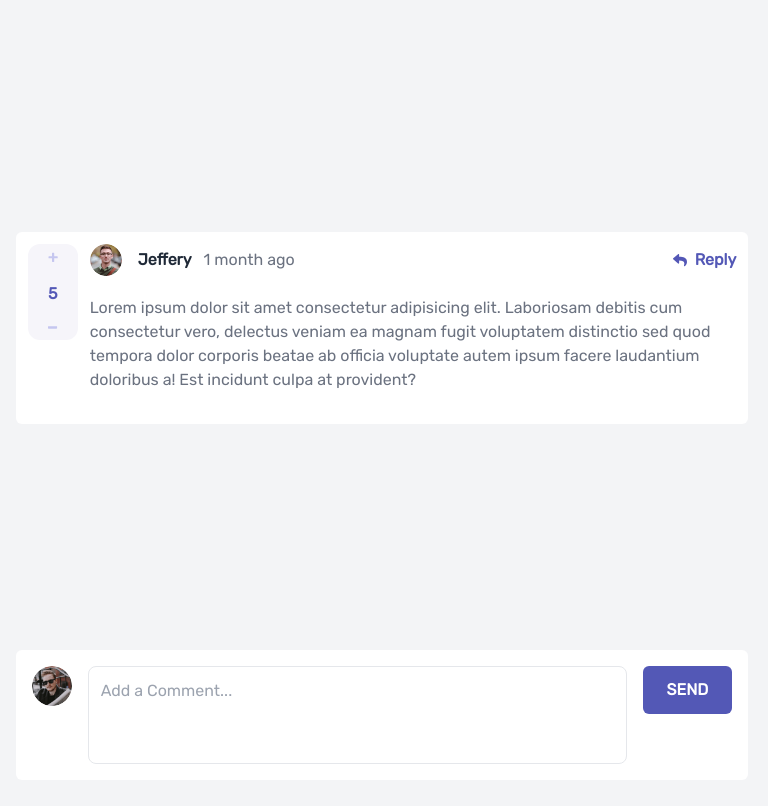
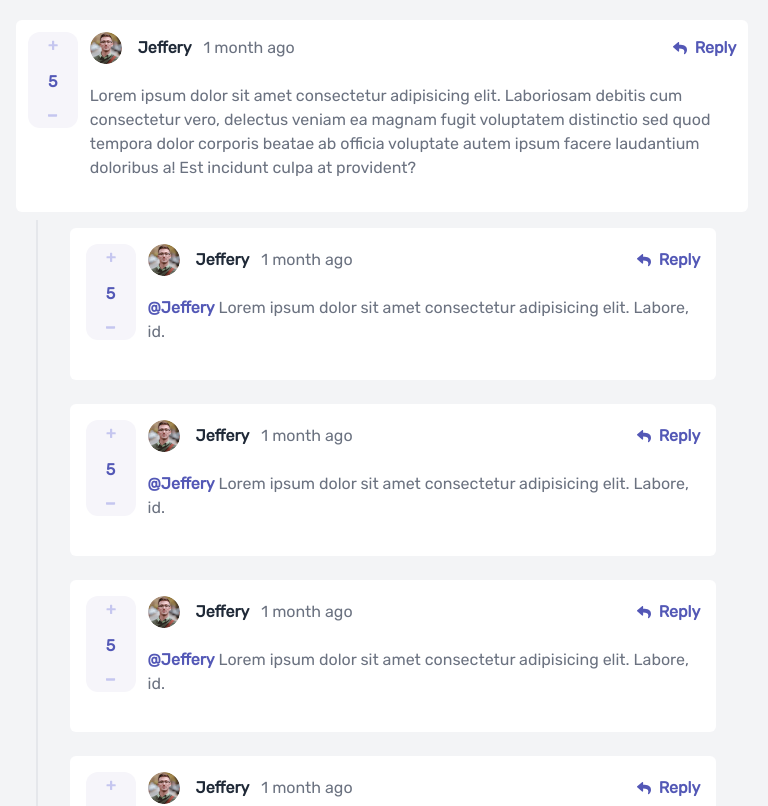
Before and after one commit to okoliken/Interact, a Vue app: page /Interactive-section in a window 1280 px wide. Shown: the top 806 px of the page, without its empty margins (258-1026 px from the left). Built offline with nearby package versions, Linux system fonts and the light colour scheme.

Commit message:
small update

```diff
--- a/src/components/Comments.vue
+++ b/src/components/Comments.vue
@@ -88,6 +88,9 @@ const showReplies = () => {
       </template>
       <!-- END -->
     </AddCommentVue>
-    <!-- <RepliesVue /> -->
+    <RepliesVue />
+    <RepliesVue />
+    <RepliesVue />
+    <RepliesVue />
   </div>
 </template>
```
